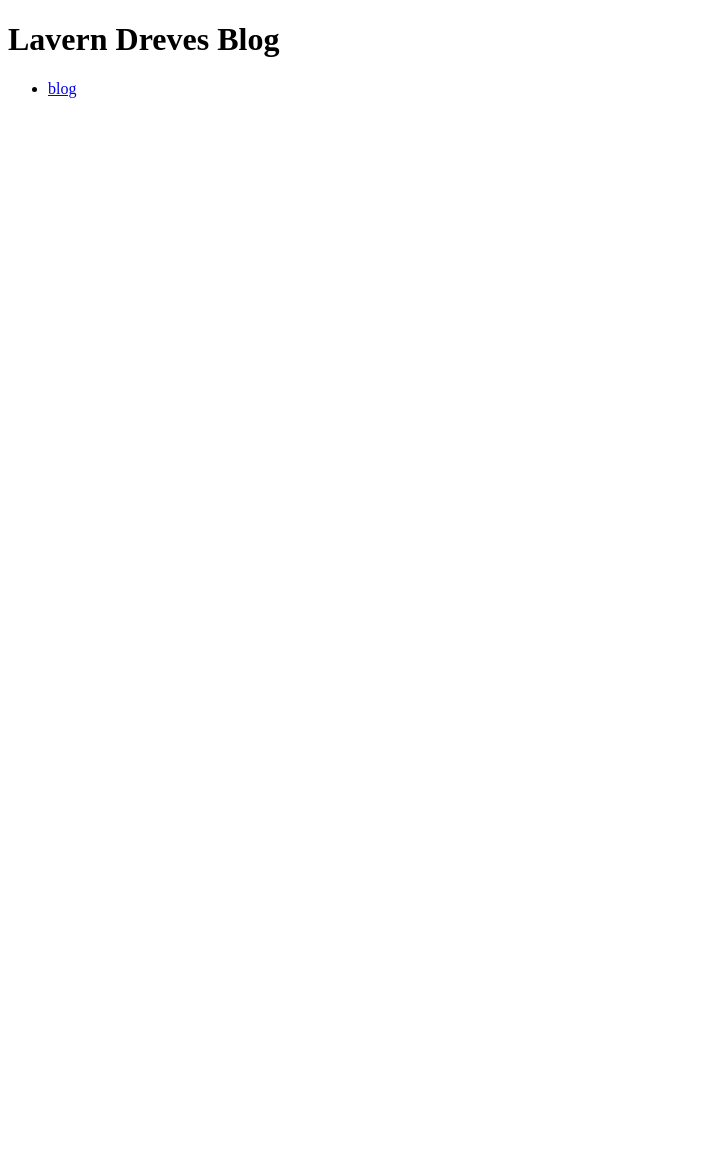
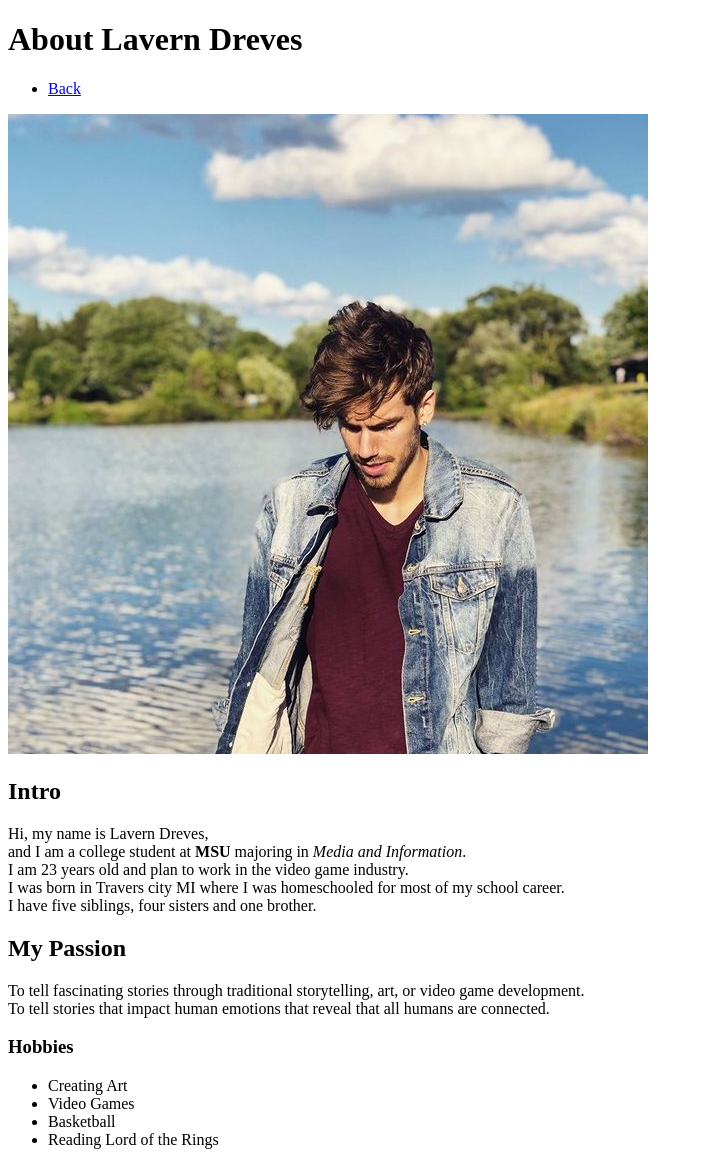
Before and after one commit to laverndreves/mi349_blog, a plain HTML site: page about.html in a window 1280 px wide. Shown: the whole page, without its empty margins (0-703 px from the left). Before the commit the page ends 800 px from the top, so only its background shows below. Drawn offline with Linux system fonts and the light colour scheme.

Commit message:
end push

```diff
--- a/about.html
+++ b/about.html
@@ -7,15 +7,35 @@
     <title>Document</title>
 </head>
 <body>
-    <h1>Lavern Dreves Blog</h1>
-
+    <h1 id="About" class="section-heading">About Lavern Dreves</h1>
     <nav>
         <ul>
-            <li><a href="index.html">blog</a></li>
+            <li><a href="index.html">Back</a></li>
         </ul>
+     <p><img src="laverndreves.jpg" alt="Lavern Dreves"></p>
+    <main>
+        <h2>Intro</h2>
+     <p> Hi, my name is Lavern Dreves, <br>and I am a college student at <strong>MSU</strong> majoring in <em> Media and Information</em>.
+        <br>I am 23 years old and plan to work in the video game industry.
+       <br> I was born in Travers city MI where I was homeschooled for most of my school career. <br>I have five siblings, four sisters and one brother.
+
+    </p>
+    <h2>My Passion</h2>
+    <p> To tell fascinating stories through traditional storytelling, art, or video game development. <br>To tell stories that impact human emotions that reveal that all humans are connected.
+    </p>
+
+<h3>Hobbies</h3>
+ <ul>
+  <li>Creating Art</li>
+    <li>Video Games</li>
+    <li>Basketball</li>
+    <li> Reading Lord of the Rings</li>
+
+
+ </ul>
 
 
 
-    </nav>
+    </main>
 </body>
 </html>
```
Also changed, not shown: index.html (+44 -1 lines), frame.png (added), laverndreves.jpg (added).
